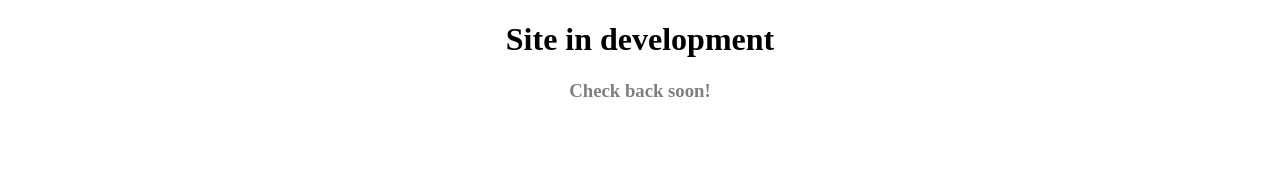
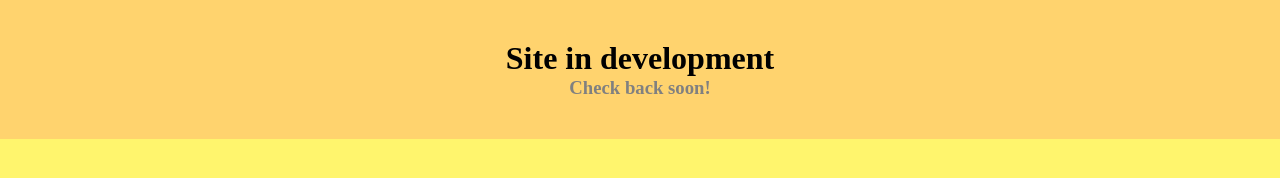
Before and after one commit to InvisibleDrax/thehoneybhive.com, a plain HTML site: page index.html in a window 1280 px wide. Drawn offline with Linux system fonts and the light colour scheme.

Commit message:
Yellow-ify

```diff
--- a/css/main.css
+++ b/css/main.css
@@ -1,8 +1,21 @@
+body {
+    background-color: #FFF56D;
+    margin: 0;
+}
+
 .header {
     text-align: center;
+    margin: 0;
 }
 
 .subheader {
     text-align: center;
     color: gray;
+    margin: 0;
 }
+
+#top-sect {
+    padding: 40px;
+    background-color: #FFD36E;
+    margin: 0;
+}
--- a/index.html
+++ b/index.html
@@ -4,9 +4,12 @@
         <meta charset="utf-8">
         <title>The Honey B Hive</title>
         <link rel="stylesheet" href="css/main.css">
+        <link rel="icon" href="images/favicon.png">
     </head>
     <body>
-        <h1 class="header">Site in development</h1>
-        <h3 class="subheader"> Check back soon!</h3>
+        <div id="top-sect">
+            <h1 class="header">Site in development</h1>
+            <h3 class="subheader"> Check back soon!</h3>
+        </div>
     </body>
 </html>
```
Also changed, not shown: images/favicon.png (added).
